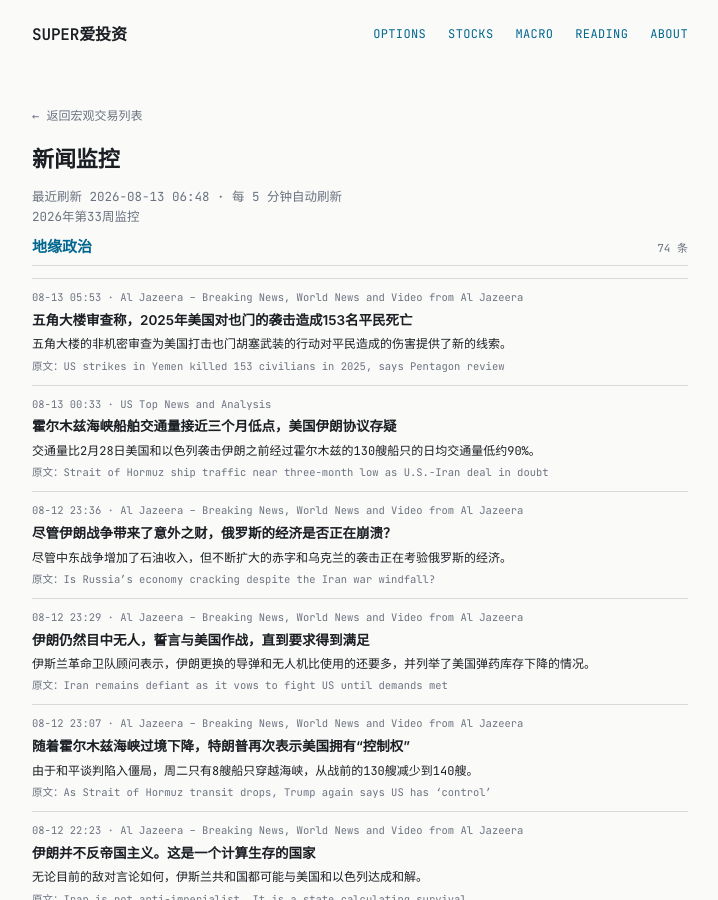
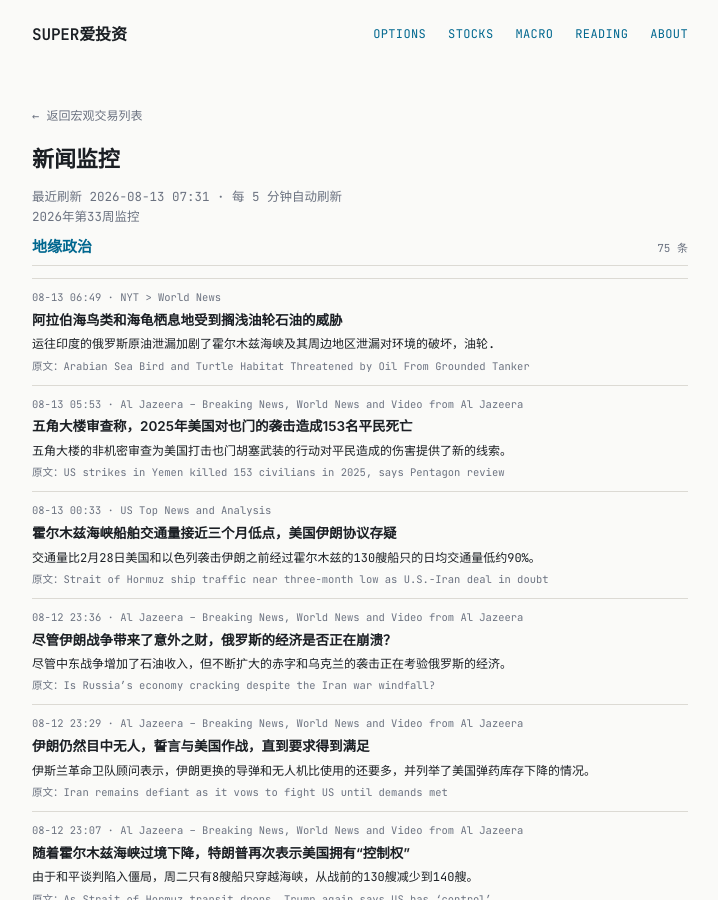
Before and after one commit to tang3super/tang3super.github.io, a Jekyll site: the page built from macro-trade/news-digest.md, in a window 1280 px wide and 900 px high. Shown: the whole window, without its empty margins (280-998 px from the left). Built offline with Jekyll 4.4.1, drawn with Linux system fonts in a browser that asks for light colours.

Commit message:
sync news-digest article

```diff
--- a/macro-trade/news-digest.md
+++ b/macro-trade/news-digest.md
@@ -5,11 +5,18 @@
 date: '2026-08-13'
 summary: 2026年第33周监控
 week_label: 2026年第33周监控
-last_updated: 2026-08-13 06:48
+last_updated: 2026-08-13 07:31
 refresh_note: 每 5 分钟自动刷新
 topics:
 - name: 地缘政治
   items:
+  - title: Arabian Sea Bird and Turtle Habitat Threatened by Oil From Grounded Tanker
+    summary: The spill of Russian crude bound for India compounds the environmental damage from spills in and around the Strait of Hormuz, where tankers…
+    link: https://www.nytimes.com/2026/08/12/world/middleeast/oil-spill-oman.html
+    source: NYT > World News
+    time: 08-13 06:49
+    title_zh: 阿拉伯海鸟类和海龟栖息地受到搁浅油轮石油的威胁
+    summary_zh: 运往印度的俄罗斯原油泄漏加剧了霍尔木兹海峡及其周边地区泄漏对环境的破坏，油轮.
   - title: US strikes in Yemen killed 153 civilians in 2025, says Pentagon review
     summary: The unclassified Pentagon review sheds new light on civilian harm from the US campaign against Yemen’s Houthis.
     link: https://www.aljazeera.com/news/2026/8/12/us-strikes-in-yemen-killed-153-civilians-in-2025-says-pentagon-review?traffic_source=rss
```
